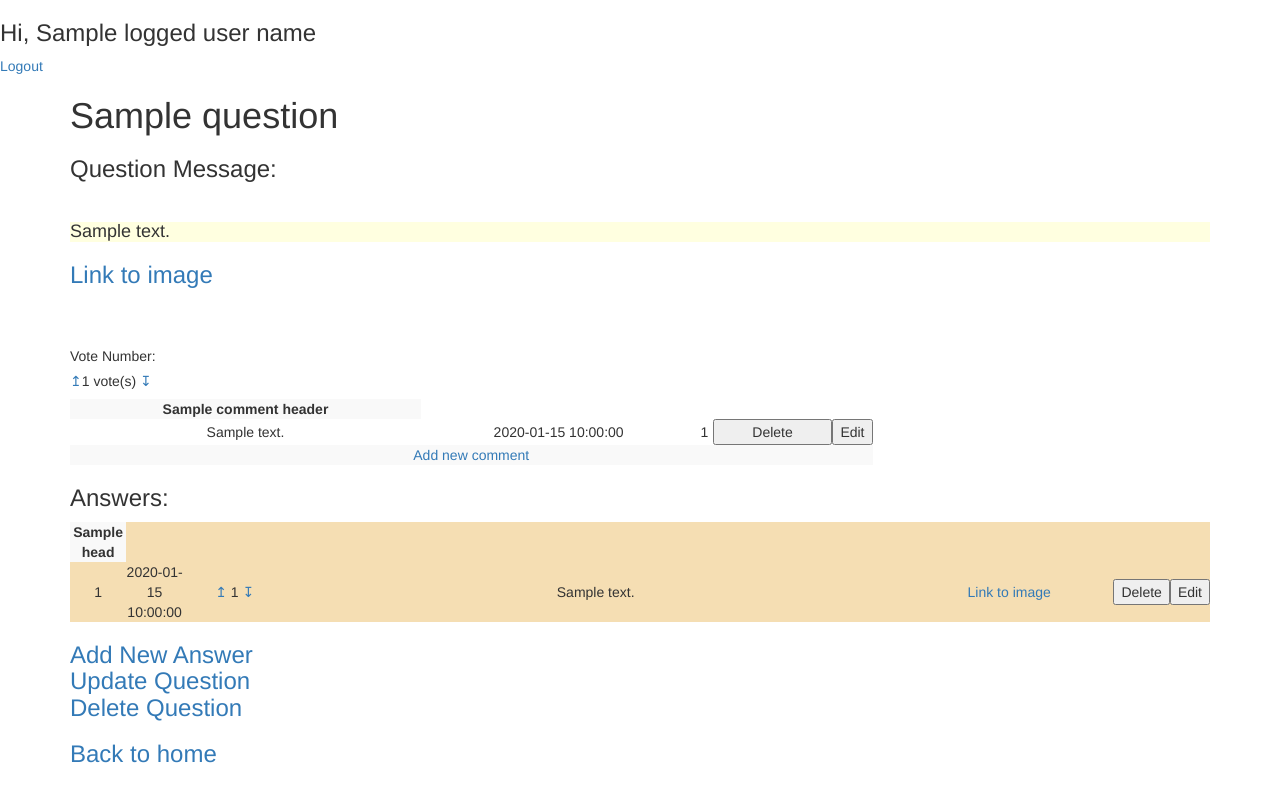
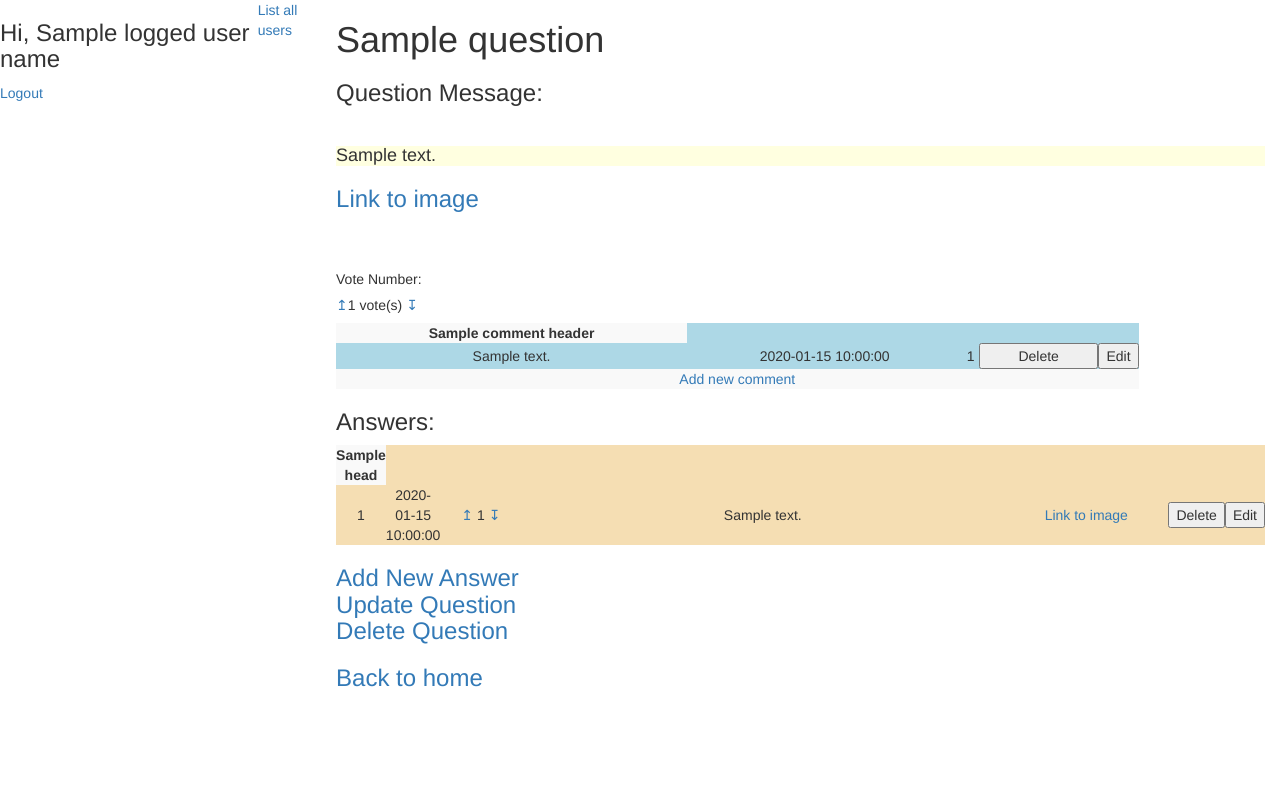
Before and after one commit to Doram13/Revenge-of-the-AskMate, a Flask app: template templates/display-question.html in a window 1280 px wide. Run offline with Flask 2, Linux system fonts and the light colour scheme; the template is opened without the code that fills it: most values are stand-ins (such as "Sample title", 1, 10 or a date in 2020); some libraries are stand-ins or nearby versions.

Commit message:
Merge branch 'Development' of github.com:Doram13/Revenge-of-the-AskMate into Development
# Conflicts:
#	server.py

```diff
--- a/datamanager.py
+++ b/datamanager.py
@@ -6,7 +6,7 @@ from psycopg2 import sql
 list_header = ['id', 'submission_time', 'view_number', 'vote_number', 'title']
 answer_header = ['id', 'submission time', 'vote number', 'message', 'image', 'delete', 'edit']
 comment_header = ["message", "submission time", 'edited number', 'delete', 'edit']
-
+user_header = ['id', 'Name', 'Registered:']
 
 @connection.connection_handler
 def first_5_question(cursor):
@@ -301,3 +301,13 @@ def get_user_name_by_id(cursor, user_id):
                     """, {'user_id': user_id})
     user_name = cursor.fetchone()
     return user_name
+
+
+@connection.connection_handler
+def get_user_infos(cursor):
+    cursor.execute("""
+                    SELECT * FROM "user"
+                    ORDER BY user_id
+                    """)
+    users = cursor.fetchall()
+    return users
--- a/server.py
+++ b/server.py
@@ -267,6 +267,13 @@ def logout():
     return redirect('/')
 
 
+@app.route('/userlist')
+def list_all_user():
+    return render_template('list_all_user.html', list_of_users=utils.get_readable_date_for_users(datamanager.get_user_infos()),
+                           header=datamanager.user_header, logged_user=session['user_id'],
+                               logged_user_name=session['user_name'])
+
+
 if __name__ == "__main__":
     app.secret_key = 'very_secret_secret_key'
     app.run(
--- a/static/main.css
+++ b/static/main.css
@@ -1,11 +1,27 @@
-table button {
+table button    {
             width: 100%
         }
 
-body{
+body    {
     background-color: white;
+    display: flex;
 }
 
-div.login{
+header  {
+    display: inline-block;
+}
+header #list_all_user   {
+    align-self: flex-end;
+}
 
+table.table-striped {
+    background-color: lightblue;
 }
+
+h3{
+    align-self: center;
+}
+
+footer  {
+    justify-content: center;
+}
--- a/templates/layout.html
+++ b/templates/layout.html
@@ -21,6 +21,7 @@
 {% else %}
 {% include 'reg_box.html' %}
 {% endif %}
+{% include 'list_users.html' %}
 {% block content %}{% endblock %}
 </body>
 </html>
--- /dev/null
+++ b/templates/list_users.html
@@ -0,0 +1,3 @@
+<header id="list_all_user">
+    <a href="{{ url_for('list_all_user') }}">List all users</a>
+</header>
--- a/utils.py
+++ b/utils.py
@@ -6,6 +6,11 @@ import datamanager
 def get_readable_date(list_of_dict):
     for dict in list_of_dict:
         dict['submission_time'] = str(dict['submission_time'])[:16]
+    return list_of_dict
+
+def get_readable_date_for_users(list_of_dict):
+    for dict in list_of_dict:
+        dict['date'] = str(dict['date'])[:16]
     return list_of_dict
 
 
```
Also changed, not shown: templates/list_all_user.html (added, +21 -0 lines).
